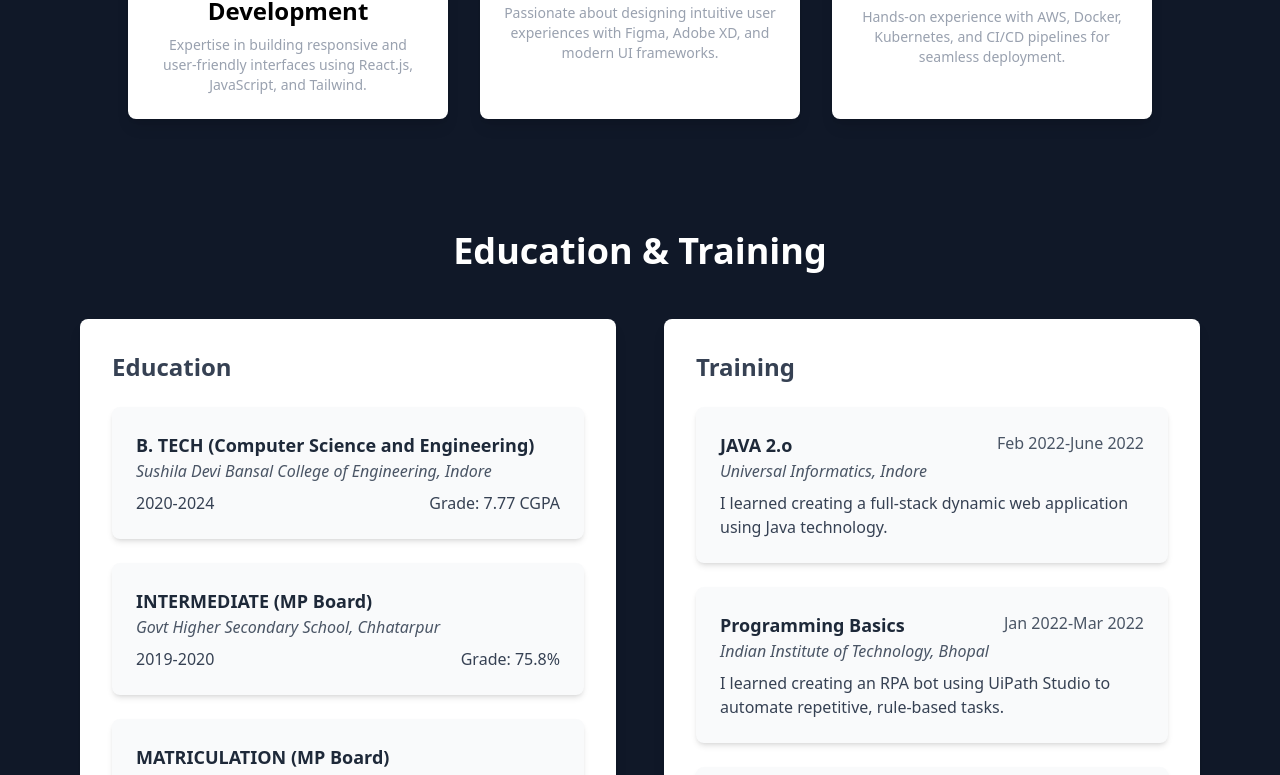
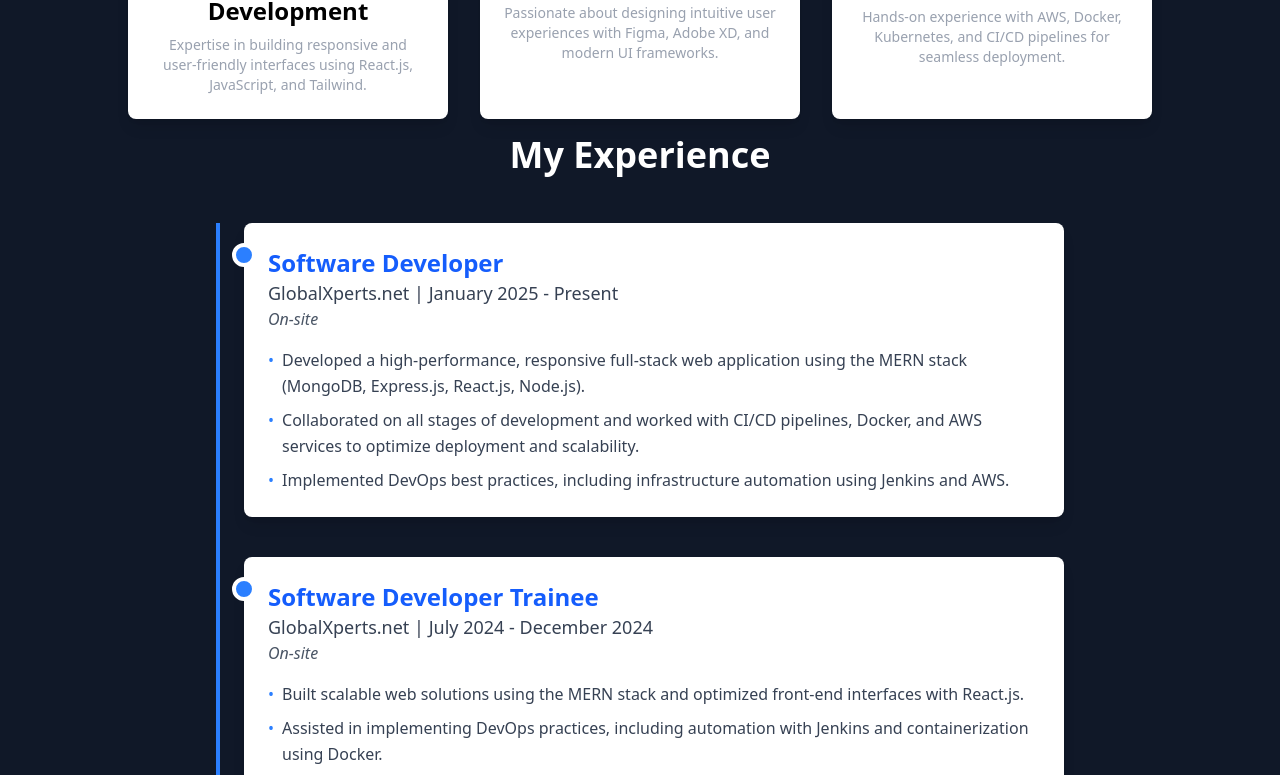
Before and after one commit to ankitoid/ankit-singh, a React (Vite) app: page / in a window 1280 px wide. Shown: the part 871-1646 px from the top of the page. Built offline with nearby package versions, Linux system fonts and the light colour scheme.

Commit message:
new bg added

```diff
--- a/src/App.jsx
+++ b/src/App.jsx
@@ -2,8 +2,8 @@ import Hero from "./components/Hero";
 import Projects from "./components/Projects";
 import Footer from "./components/Footer";
 import Navbar from "./components/Navbar";
-import About from "./components/About";
-import Education from "./components/Education";
+import About from "./pages/About";
+import Education from "./pages/Education";
 import Contact from "./components/Contact";
 import Experience from "./components/Experience";
 import Skills from "./components/Skills";
@@ -14,10 +14,10 @@ function App() {
       <Navbar />
       <Hero />
       <Skills />
-      <Education />
+      {/* <Education /> */}
       <Experience />
       <TechSkills />
-      <About />
+      {/* <About /> */}
 
       <Projects />
 
```
Also changed, not shown: src/pages/About.jsx (renamed from src/components/About.jsx), src/pages/Education.jsx (renamed from src/components/Education.jsx).
